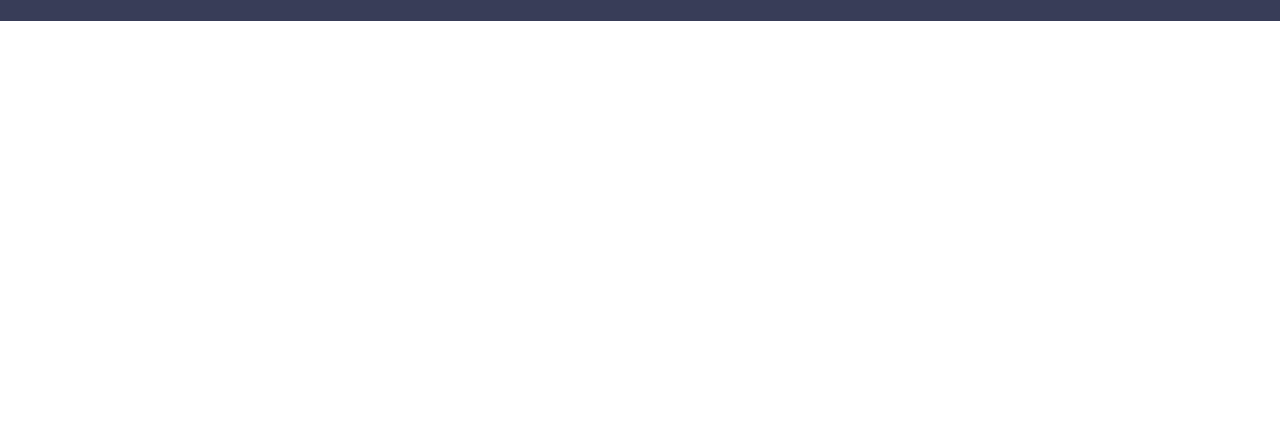
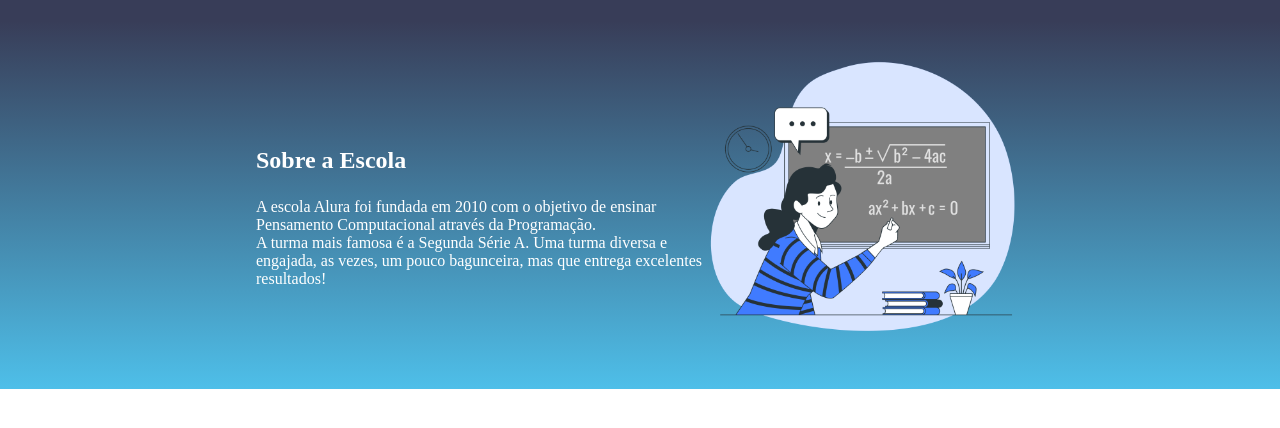
Before and after one commit to Thal3s123/site-turma-criativa, a plain HTML site: page index.html in a window 1280 px wide. Shown: the part 238-666 px from the top of the page. Drawn offline with Linux system fonts and the light colour scheme.

Commit message:
Add files via upload

```diff
--- a/index.html
+++ b/index.html
@@ -14,6 +14,14 @@
             <li class="cabecalho-lista-item">Estudante</li>
         </ul>
     </header>
+  <section class="escola">
+    <div class="escola-div-conteudo">
+        <h2 class="escola-titulo">Sobre a Escola</h2>
+        <p class="escola-texto-um">A escola Alura foi fundada em 2010 com o objetivo de ensinar Pensamento Computacional através da Programação.</p>
+        <p class="escola-texto-dois"></p> A turma mais famosa é a Segunda Série A. Uma turma diversa e engajada, as vezes, um pouco bagunceira, mas que entrega excelentes resultados!</p>
 
+    </div>
+    <img class="escola-imagem" src="Formula-bro.png" alt="Professora no quadro">
+</section>
 </body>
 </html>
--- a/style.css
+++ b/style.css
@@ -20,3 +20,23 @@
         margin: 0 16px;
         font-size: 24px;
     }
+
+    .escola-imagem{
+        width: 25%;
+    }
+
+    .escola{
+        background-image: linear-gradient(#383D58,#4EBFE9);
+        color: white;
+        display: flex;
+        justify-content: center;
+        align-items: center;
+        padding: 24px 0;
+    }
+
+    .escola-div-conteudo{
+        width: 35%;
+    }
+    .escola-titulo{
+        padding: 24px 0;
+    }
```
Also changed, not shown: Formula-bro.png (added).
